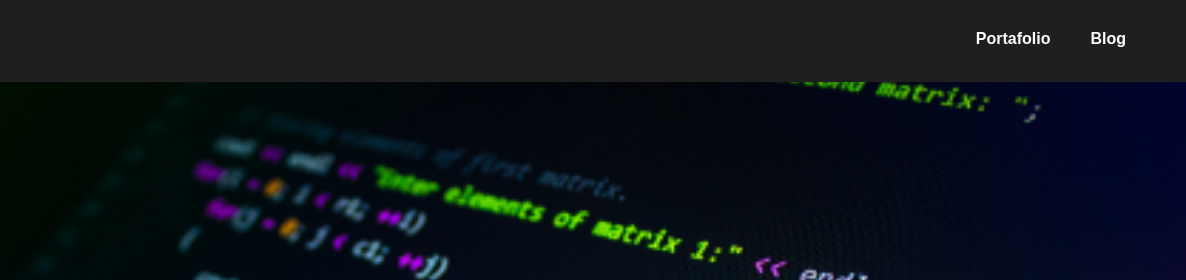
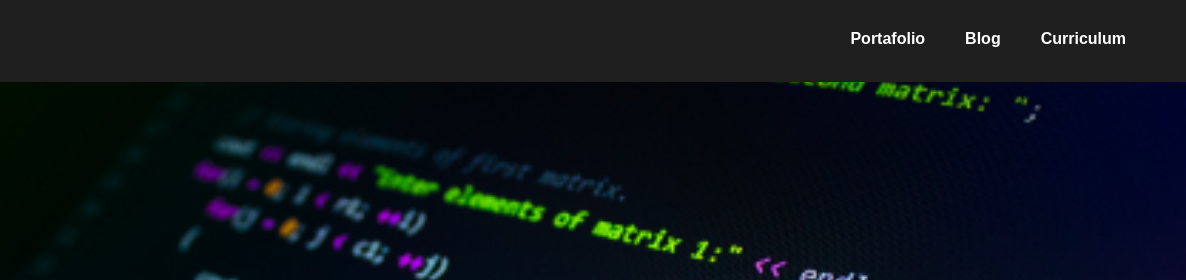
Before and after one commit to JTech2022/jspace, a plain HTML site: page index.html in a window 1280 px wide. Shown: the top 280 px of the page, 94-1280 px from the left. Drawn offline with Linux system fonts and the light colour scheme.

Commit message:
Update index.html

```diff
--- a/index.html
+++ b/index.html
@@ -25,6 +25,10 @@
 
                 <li class="menu">
                     <a href="https://una-mirada-discidente.medium.com"> Blog </a>
+                </li>
+
+                <li class="menu">
+                    <a href="https://cv-jerry-contreras.super.site/"> Curriculum </a>
                 </li>
 
             </ul>
```
